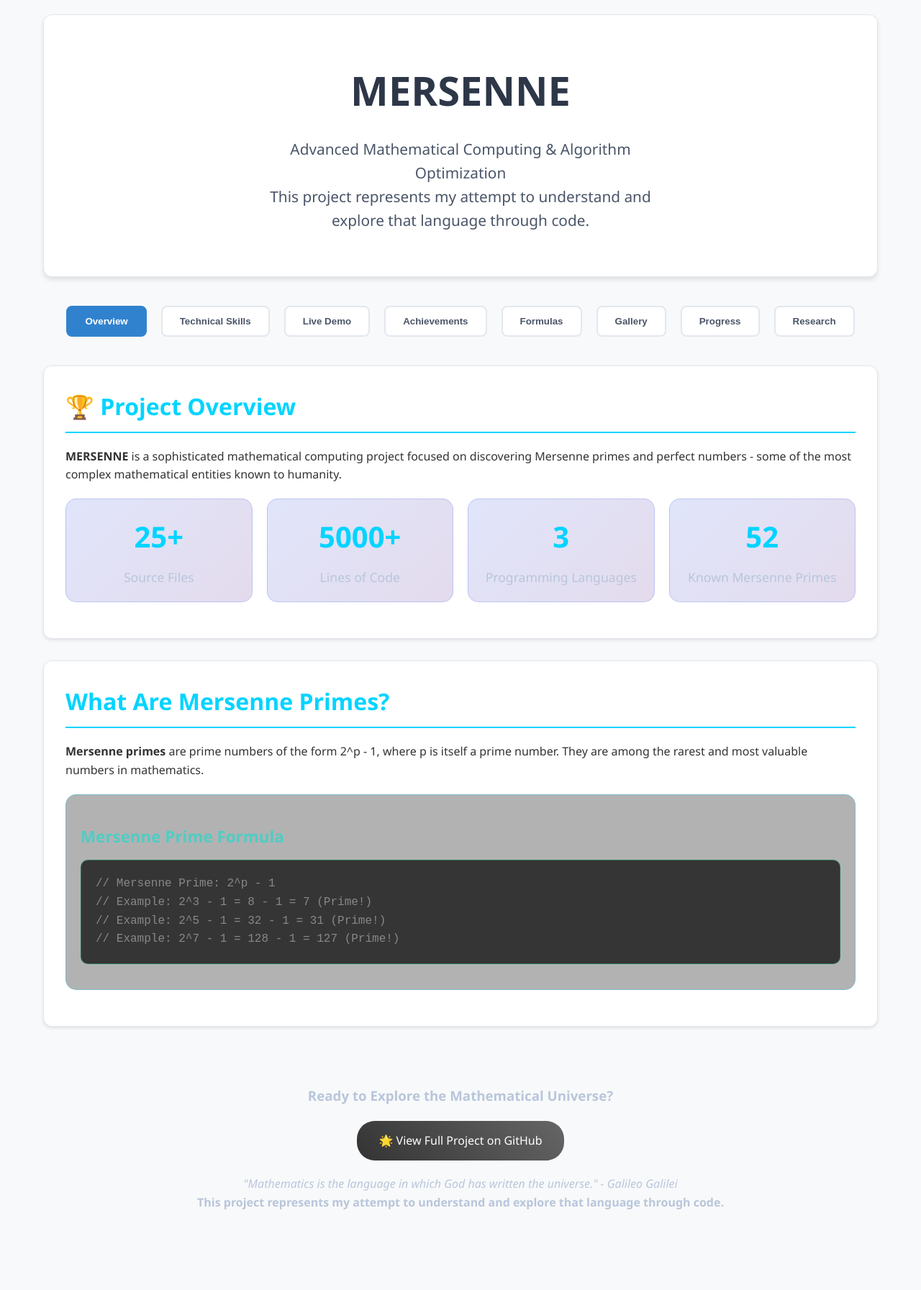
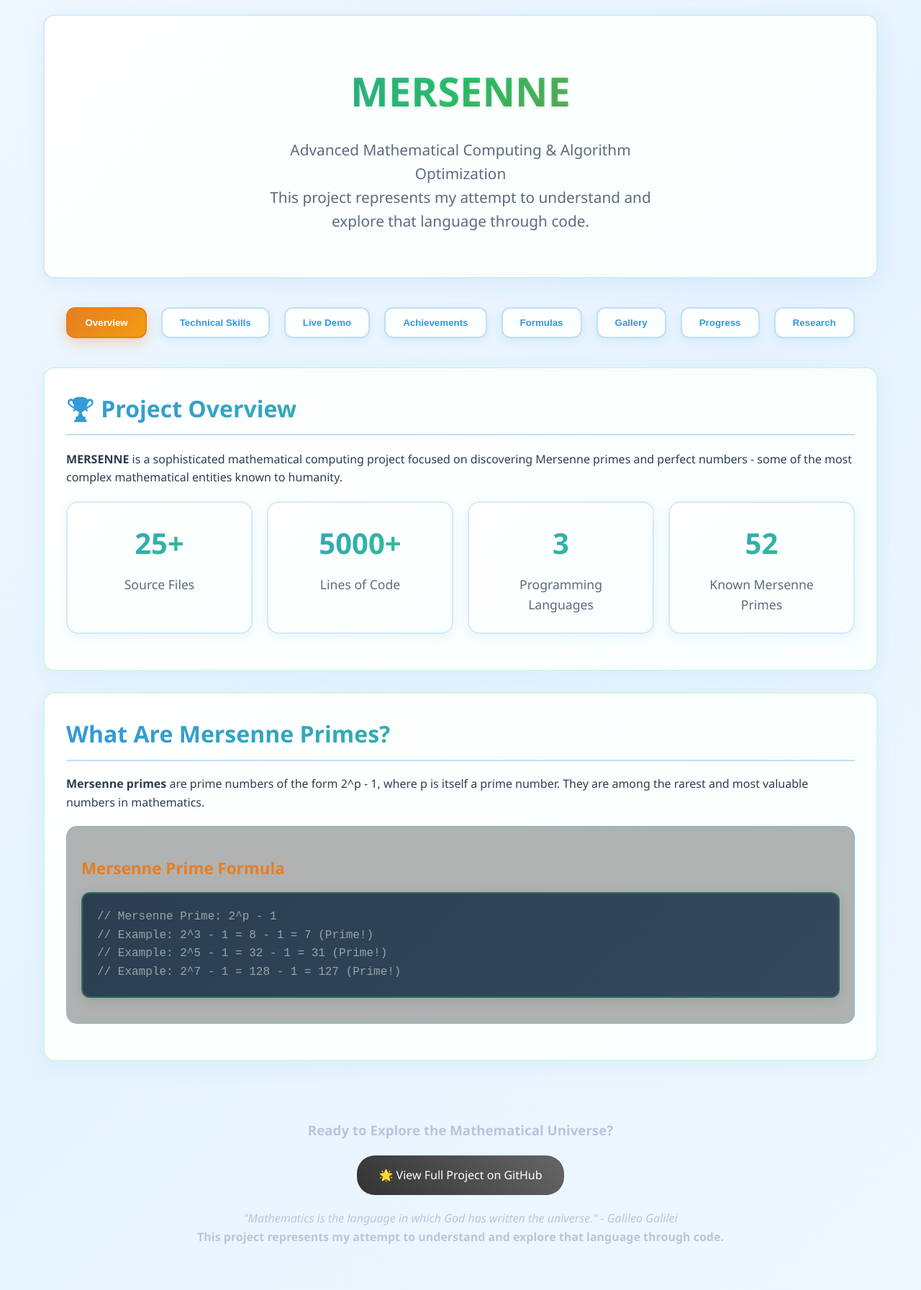
Before and after one commit to jayaraman2212066/MERSENNAA, a Flask app: page / in a window 1280 px wide. Shown: the whole page at 72% size. Before the commit the page ends 1681 px from the top, so only its background shows below. Run offline with Flask 3, Linux system fonts and the light colour scheme.

Commit message:
Implement warm and inviting color scheme for recruitment and engagement
 Professional Color Psychology Implementation:
- Soft, warm, and inviting colors for trust and approachability
- Blue (#3498db): Trust, professionalism, calm
- Green (#2ecc71): Growth, balance, well-being
- Orange (#e67e22): Energy, enthusiasm, friendliness
- Pastel tones: Softness, openness, empathy

 Visual Enhancements:
- Gradient backgrounds with soft blue tones
- Warm color transitions throughout interface
- Professional yet friendly appearance
- Enhanced visual hierarchy with inviting colors
- Subtle shadows and blur effects for modern feel

 User Experience Improvements:
- Trust-building blue gradients for headers and sections
- Growth-oriented green accents for progress and success
- Energetic orange highlights for interactive elements
- Soft pastel backgrounds for comfort and approachability
- Professional gradients that convey reliability

 Technical Implementation:
- CSS gradients with warm color combinations
- Smooth transitions and hover effects
- Backdrop blur for modern glass-morphism effect
- Consistent color scheme throughout all components
- Enhanced visual appeal while maintaining professionalism

Perfect for recruitment, employee engagement, and positive culture!

```diff
--- a/templates/index.html
+++ b/templates/index.html
@@ -16,8 +16,8 @@
 
         body {
             font-family: 'Segoe UI', Tahoma, Geneva, Verdana, sans-serif;
-            background: #f8f9fa;
-            color: #333333;
+            background: linear-gradient(135deg, #f0f8ff 0%, #e6f3ff 50%, #f0f8ff 100%);
+            color: #2c3e50;
             line-height: 1.6;
             overflow-x: hidden;
         }
@@ -32,25 +32,31 @@
         .header {
             text-align: center;
             padding: 60px 0;
-            background: #ffffff;
-            border-radius: 12px;
+            background: linear-gradient(135deg, #ffffff 0%, #f8fffe 100%);
+            border-radius: 16px;
             margin-bottom: 40px;
-            box-shadow: 0 4px 6px rgba(0, 0, 0, 0.1);
-            border: 1px solid #e2e8f0;
+            box-shadow: 0 8px 32px rgba(52, 152, 219, 0.1);
+            border: 2px solid rgba(52, 152, 219, 0.2);
+            backdrop-filter: blur(10px);
         }
 
         .header h1 {
             font-size: 3.5rem;
             margin-bottom: 20px;
-            color: #2d3748;
+            background: linear-gradient(135deg, #3498db, #2ecc71, #e67e22);
+            -webkit-background-clip: text;
+            -webkit-text-fill-color: transparent;
+            background-clip: text;
             font-weight: bold;
+            text-shadow: 0 2px 4px rgba(0, 0, 0, 0.1);
         }
 
         .header p {
             font-size: 1.3rem;
-            color: #4a5568;
+            color: #5a6c7d;
             max-width: 600px;
             margin: 0 auto;
+            font-weight: 500;
         }
 
         /* Navigation */
@@ -64,24 +70,29 @@
 
         .nav-btn {
             padding: 12px 24px;
-            background: #ffffff;
-            border: 2px solid #e2e8f0;
-            border-radius: 8px;
-            color: #4a5568;
+            background: linear-gradient(135deg, #ffffff 0%, #f8fffe 100%);
+            border: 2px solid rgba(52, 152, 219, 0.3);
+            border-radius: 12px;
+            color: #3498db;
             cursor: pointer;
             transition: all 0.3s ease;
             font-weight: 600;
+            box-shadow: 0 4px 12px rgba(52, 152, 219, 0.1);
         }
 
         .nav-btn:hover {
-            background: #f7fafc;
-            border-color: #cbd5e0;
+            background: linear-gradient(135deg, #3498db 0%, #2ecc71 100%);
+            color: white;
+            border-color: #3498db;
+            transform: translateY(-2px);
+            box-shadow: 0 8px 24px rgba(52, 152, 219, 0.2);
         }
 
         .nav-btn.active {
-            background: #3182ce;
+            background: linear-gradient(135deg, #e67e22 0%, #f39c12 100%);
             color: white;
-            border-color: #3182ce;
+            border-color: #e67e22;
+            box-shadow: 0 6px 20px rgba(230, 126, 34, 0.3);
         }
 
         /* Content Sections */
@@ -100,29 +111,35 @@
         }
 
         .section {
-            background: #ffffff;
-            border-radius: 12px;
+            background: linear-gradient(135deg, #ffffff 0%, #f8fffe 100%);
+            border-radius: 16px;
             padding: 30px;
             margin-bottom: 30px;
-            box-shadow: 0 2px 4px rgba(0, 0, 0, 0.1);
-            border: 1px solid #e2e8f0;
-            transition: transform 0.3s ease;
+            box-shadow: 0 8px 32px rgba(52, 152, 219, 0.08);
+            border: 2px solid rgba(46, 204, 113, 0.2);
+            transition: all 0.3s ease;
+            backdrop-filter: blur(10px);
         }
 
         .section:hover {
-            transform: translateY(-5px);
+            transform: translateY(-8px);
+            box-shadow: 0 16px 48px rgba(52, 152, 219, 0.15);
+            border-color: rgba(46, 204, 113, 0.4);
         }
 
         .section h2 {
-            color: #00d4ff;
+            background: linear-gradient(135deg, #3498db, #2ecc71);
+            -webkit-background-clip: text;
+            -webkit-text-fill-color: transparent;
+            background-clip: text;
             margin-bottom: 20px;
             font-size: 2rem;
-            border-bottom: 2px solid #00d4ff;
+            border-bottom: 2px solid rgba(52, 152, 219, 0.3);
             padding-bottom: 10px;
         }
 
         .section h3 {
-            color: #4ecdc4;
+            color: #e67e22;
             margin: 20px 0 10px 0;
             font-size: 1.4rem;
         }
@@ -206,20 +226,21 @@
 
         /* Code Display */
         .code-block {
-            background: rgba(0, 0, 0, 0.7);
-            border-radius: 10px;
+            background: linear-gradient(135deg, #2c3e50 0%, #34495e 100%);
+            border-radius: 12px;
             padding: 20px;
             margin: 15px 0;
             font-family: 'Courier New', monospace;
-            color: #00ff88;
-            border: 1px solid rgba(0, 255, 136, 0.3);
+            color: #2ecc71;
+            border: 2px solid rgba(46, 204, 113, 0.3);
             overflow-x: auto;
+            box-shadow: 0 4px 16px rgba(0, 0, 0, 0.1);
         }
 
-        .code-comment { color: #888; }
-        .code-keyword { color: #ff6b6b; }
-        .code-string { color: #4ecdc4; }
-        .code-number { color: #feca57; }
+        .code-comment { color: #95a5a6; }
+        .code-keyword { color: #e67e22; }
+        .code-string { color: #2ecc71; }
+        .code-number { color: #f39c12; }
 
         /* Stats Grid */
         .stats-grid {
@@ -230,27 +251,33 @@
         }
 
         .stat-card {
-            background: linear-gradient(135deg, rgba(102, 126, 234, 0.2), rgba(118, 75, 162, 0.2));
-            border-radius: 15px;
-            padding: 20px;
+            background: linear-gradient(135deg, #ffffff 0%, #f8fffe 100%);
+            border-radius: 16px;
+            padding: 25px;
             text-align: center;
-            border: 1px solid rgba(102, 126, 234, 0.3);
-            transition: transform 0.3s ease;
+            border: 2px solid rgba(52, 152, 219, 0.2);
+            transition: all 0.3s ease;
+            box-shadow: 0 4px 16px rgba(52, 152, 219, 0.1);
         }
 
         .stat-card:hover {
-            transform: translateY(-5px);
+            transform: translateY(-8px);
+            box-shadow: 0 8px 32px rgba(52, 152, 219, 0.2);
+            border-color: rgba(46, 204, 113, 0.4);
         }
 
         .stat-number {
             font-size: 2.5rem;
             font-weight: bold;
-            color: #00d4ff;
+            background: linear-gradient(135deg, #3498db, #2ecc71);
+            -webkit-background-clip: text;
+            -webkit-text-fill-color: transparent;
+            background-clip: text;
             margin-bottom: 10px;
         }
 
         .stat-label {
-            color: #b8c6db;
+            color: #5a6c7d;
             font-size: 1.1rem;
         }
 
```
Also changed, not shown: other parts of templates/index.html (+19 -16 lines).
